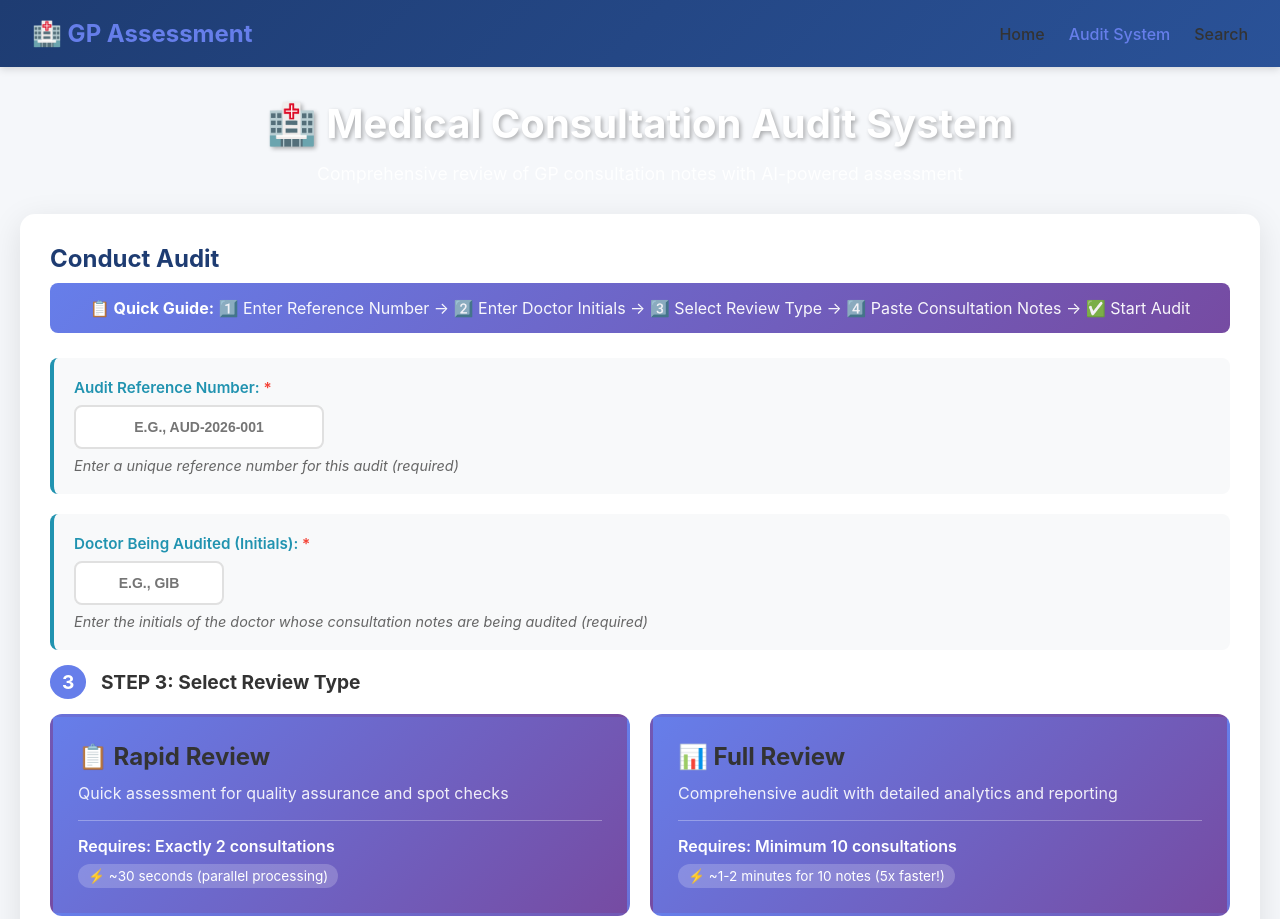
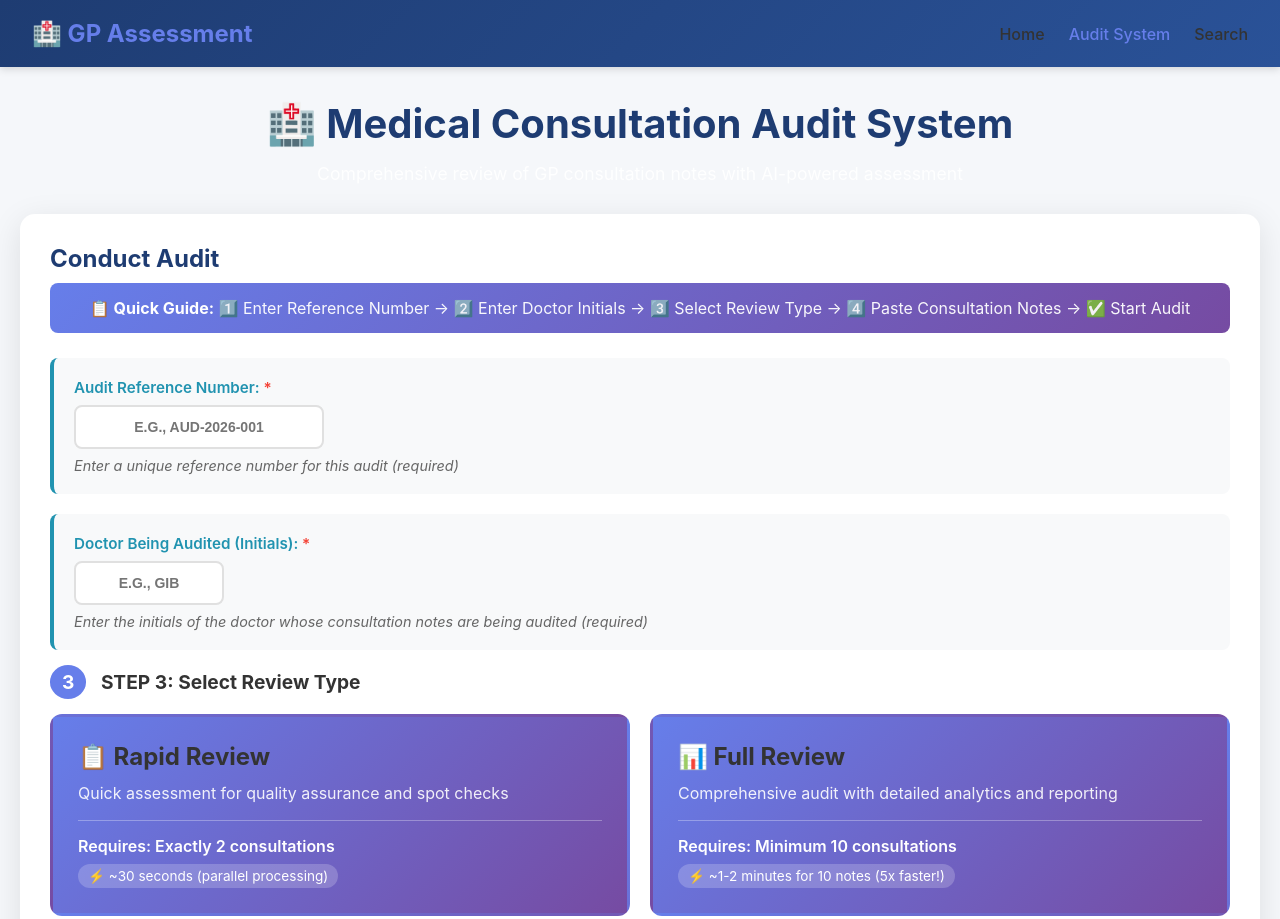
Before and after one commit to bdougall-code/Search, a website: page public/audit.html in a window 1280 px wide. Shown: the top 919 px of the page. Drawn offline with Linux system fonts and the light colour scheme.

Commit message:
Darken audit page title and make assessment slightly more lenient

```diff
--- a/public/audit.html
+++ b/public/audit.html
@@ -69,11 +69,11 @@
         }
 
         h1 {
-            color: white;
+            color: #1e3c72;
             text-align: center;
             margin-bottom: 15px;
             font-size: 2.5em;
-            text-shadow: 2px 2px 4px rgba(0,0,0,0.3);
+            font-weight: 700;
         }
 
         h2, h3, h4 {
--- a/src/assessmentService.js
+++ b/src/assessmentService.js
@@ -94,7 +94,7 @@ class AssessmentService {
         messages: [
           {
             role: 'system',
-            content: 'You are an expert medical auditor assessing GP consultation notes according to established clinical documentation standards. Apply professional standards with balanced judgment. Documentation should demonstrate safe clinical practice and good record-keeping. Be thorough in your assessments, recognizing that good clinical practice may be present even when documentation is concise. Rate as "acceptable" when documentation meets professional standards and demonstrates safe practice. When uncertain between ratings, consider the clinical context and whether patient safety is maintained.'
+            content: 'You are an expert medical auditor assessing GP consultation notes according to established clinical documentation standards. Apply professional standards with balanced and fair judgment. Documentation should demonstrate safe clinical practice and appropriate record-keeping. Recognize that good clinical practice can be present with concise documentation. Rate as "acceptable" when documentation meets reasonable professional standards and demonstrates safe practice. When uncertain between ratings, give the benefit of the doubt if patient safety is maintained and key information is recorded.'
           },
           {
             role: 'user',
```
